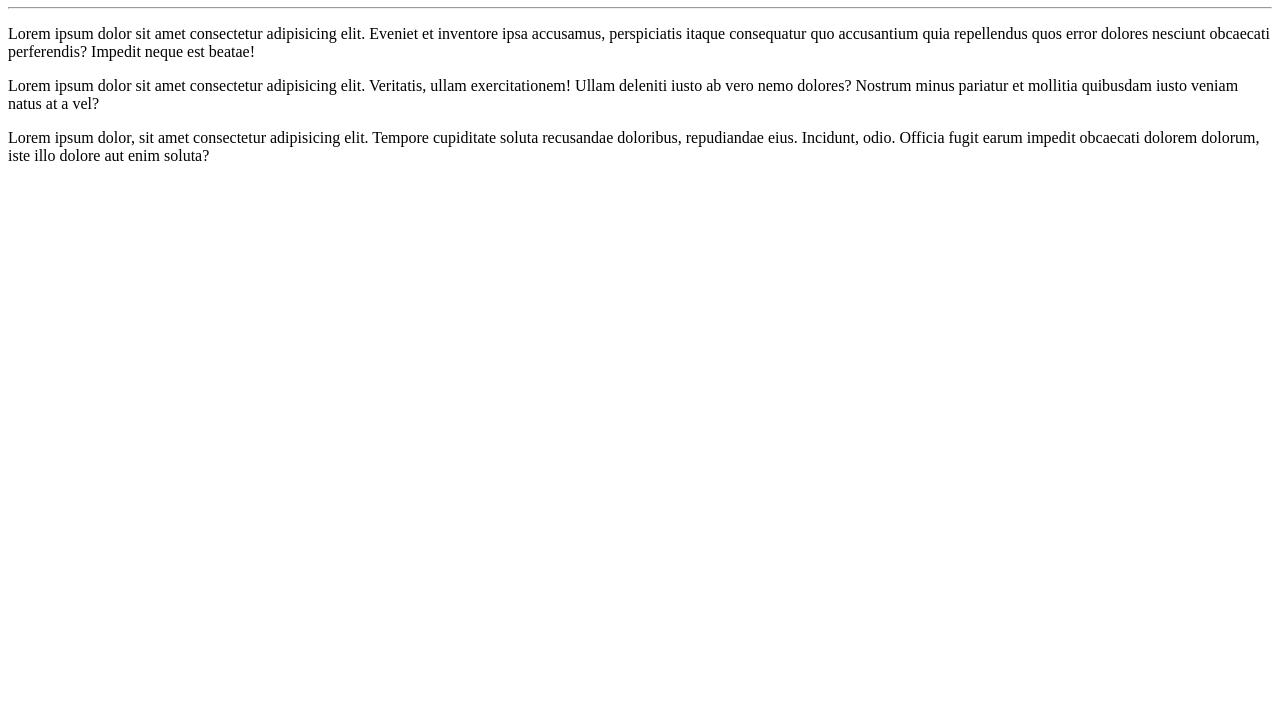
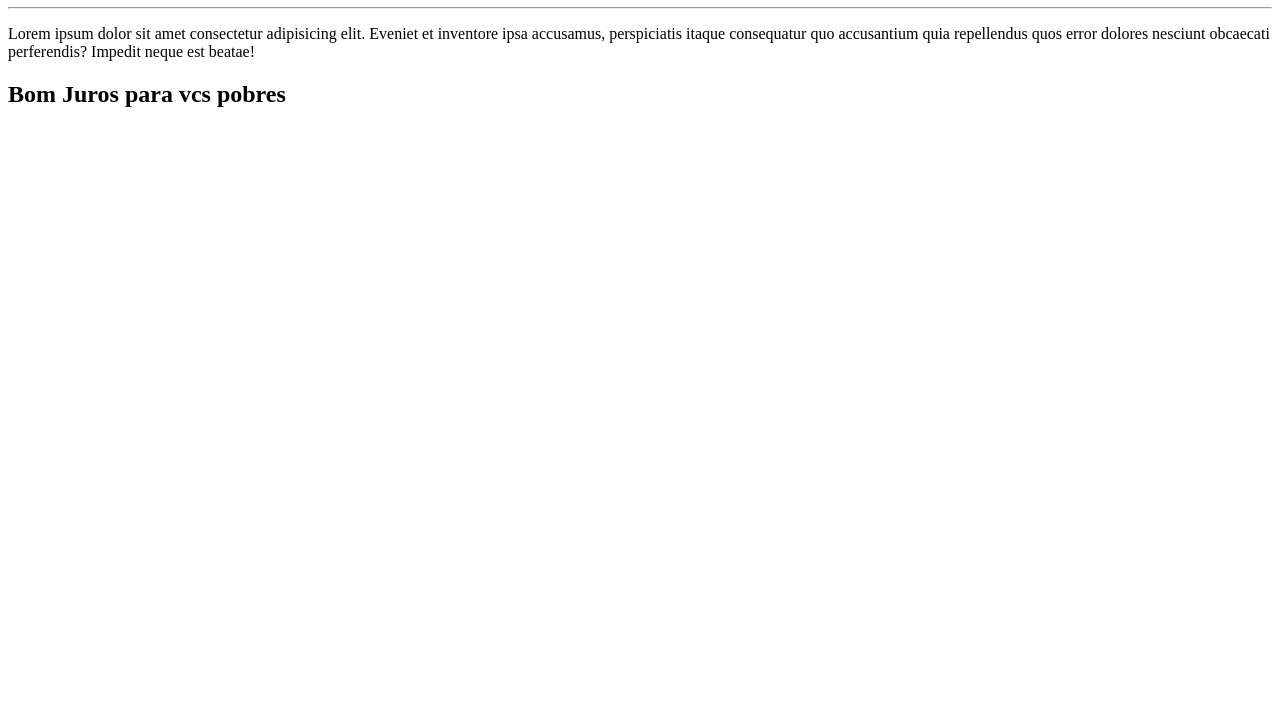
Before and after one commit to AthosMontarroyos/ol--mundo, a plain HTML site: page site-1/index.html in a window 1280 px wide. Shown: the part 73-800 px from the top of the page. Drawn offline with Linux system fonts and the light colour scheme.

Commit message:
Update index.html

```diff
--- a/site-1/index.html
+++ b/site-1/index.html
@@ -3,14 +3,16 @@
 <head>
     <meta charset="UTF-8">
     <meta name="viewport" content="width=device-width, initial-scale=1.0">
-    <title>PRimeiro site em repositorio</title>
+    <title>TITULO DO SITE</title>
 </head>
 <body>
     <h1>Olá Mundo</h1>
     <hr>
     <p>Lorem ipsum dolor sit amet consectetur adipisicing elit. Eveniet et inventore ipsa accusamus, perspiciatis itaque consequatur quo accusantium quia repellendus quos error dolores nesciunt obcaecati perferendis? Impedit neque est beatae!</p>
-    <p>Lorem ipsum dolor sit amet consectetur adipisicing elit. Veritatis, ullam exercitationem! Ullam deleniti iusto ab vero nemo dolores? Nostrum minus pariatur et mollitia quibusdam iusto veniam natus at a vel?</p>
-    <p>Lorem ipsum dolor, sit amet consectetur adipisicing elit. Tempore cupiditate soluta recusandae doloribus, repudiandae eius. Incidunt, odio. Officia fugit earum impedit obcaecati dolorem dolorum, iste illo dolore aut enim soluta?</p>
 
+    <article> <h1>
+        Bom Juros para vcs pobres
+    </h1>
+    </article>
 </body>
 </html>
```
